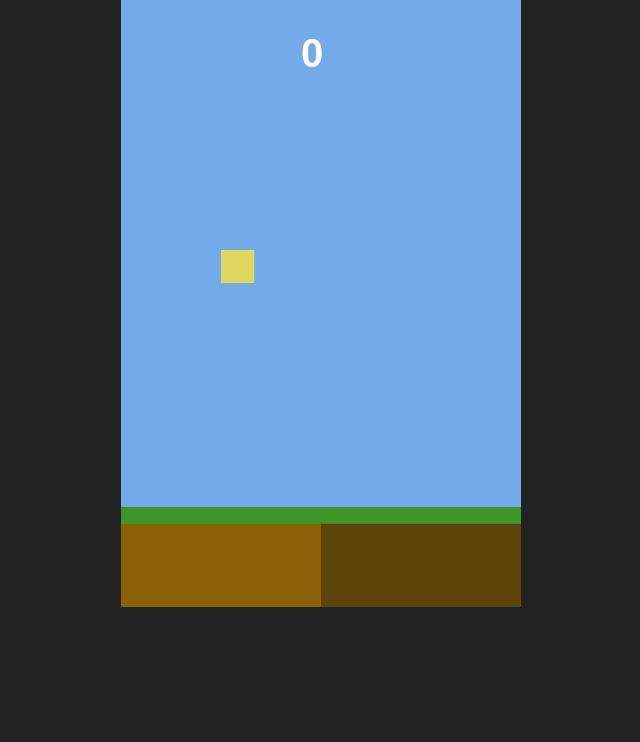
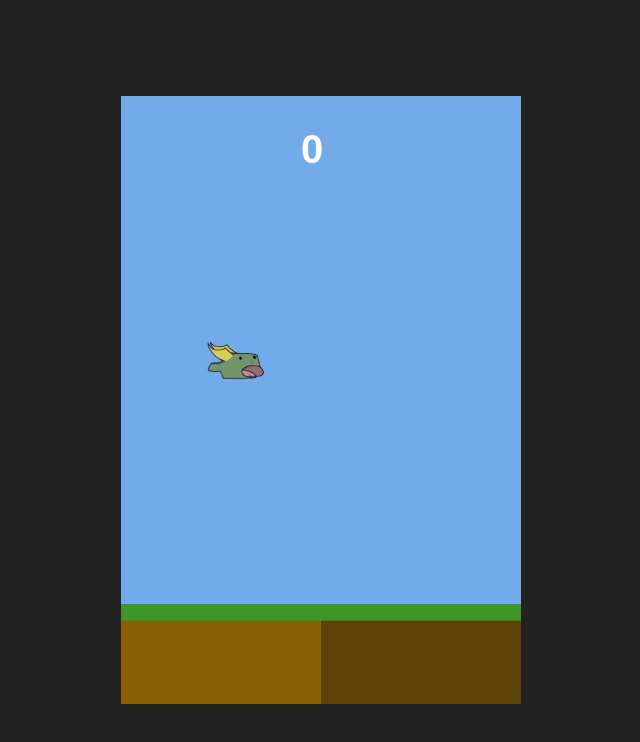
Before and after one commit to oketree100-lang/SomeGames, a plain HTML site: page FlappyBird/index.html in a window 1280 px wide. Shown: the whole page, without its empty margins (319-959 px from the left). Drawn offline with Linux system fonts and the light colour scheme.

Commit message:
Updated flappy bird image

```diff
--- a/FlappyBird/main.js
+++ b/FlappyBird/main.js
@@ -1,3 +1,6 @@
+let flappyBirdImage = new Image();
+flappyBirdImage.src = "./green_bird.png";
+
 const canvas = document.getElementById("canvas");
 
 canvas.width = 600;
@@ -5,6 +8,8 @@ canvas.height = 911;
 
 const width = 600;
 const height = 911;
+
+const flappyBirdSize = 100;
 
 const ctx = canvas.getContext("2d");
 
@@ -112,7 +117,8 @@ function render() {
     ctx.save();
     ctx.translate(175, bird.y);
     ctx.rotate(Math.tanh(bird.v / 8) / 2);
-    ctx.fillRect(-25, -25, 50, 50);
+    // ctx.fillRect(-25, -25, 50, 50);
+    ctx.drawImage(flappyBirdImage, -flappyBirdSize * 0.5, -flappyBirdSize * 0.5, flappyBirdSize, flappyBirdSize);
     ctx.restore();
 
     let offset = 30;
--- a/FlappyBird/style.css
+++ b/FlappyBird/style.css
@@ -1,15 +1,19 @@
 body {
+    display: grid;
+
     margin: 0;
     padding: 0;
     overflow: hidden;
 
-    place-items: center;
+    height: 100vh;
+
+    justify-content: center;
+    align-items: center;
 
     background-color: #222;
 }
 
 #canvas {
-    display: block;
     background: #73aae9;
 
     width: 31.25vw;
```
Also changed, not shown: FlappyBird/green_bird.png (added).
